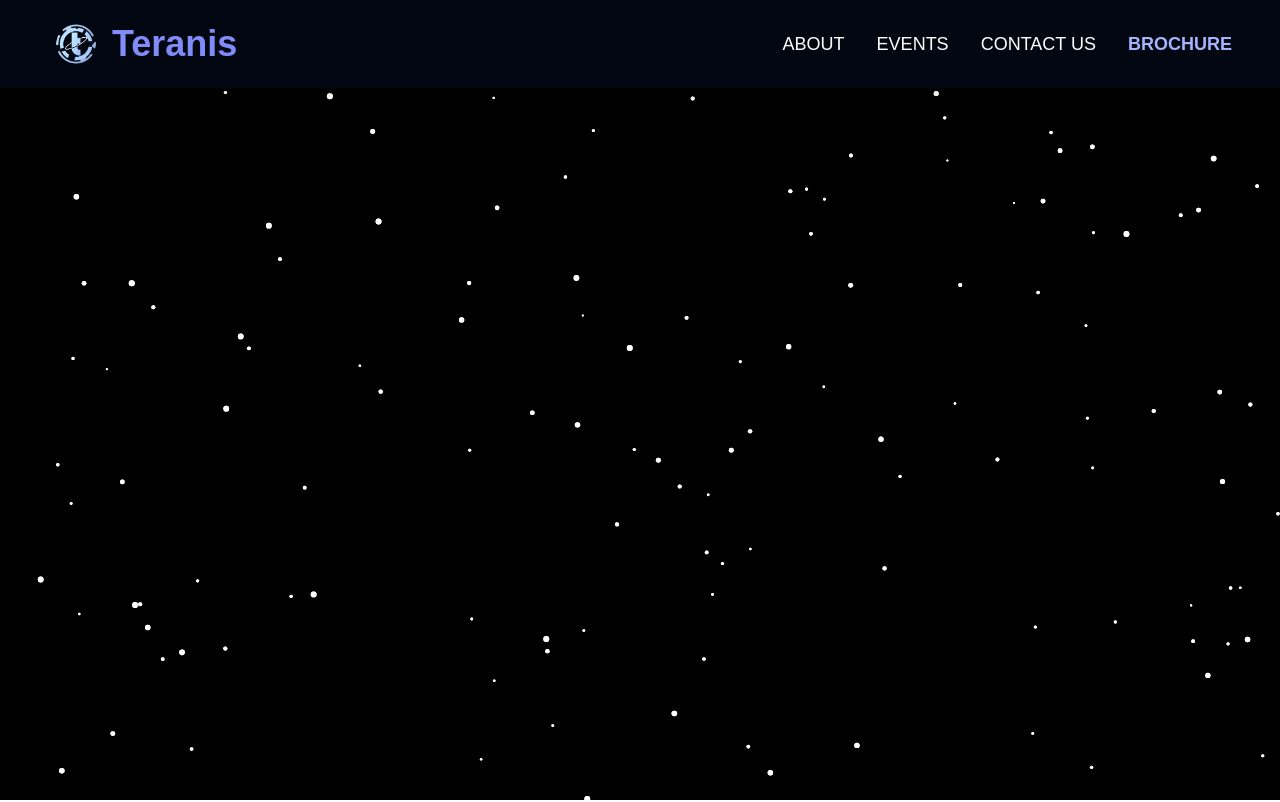
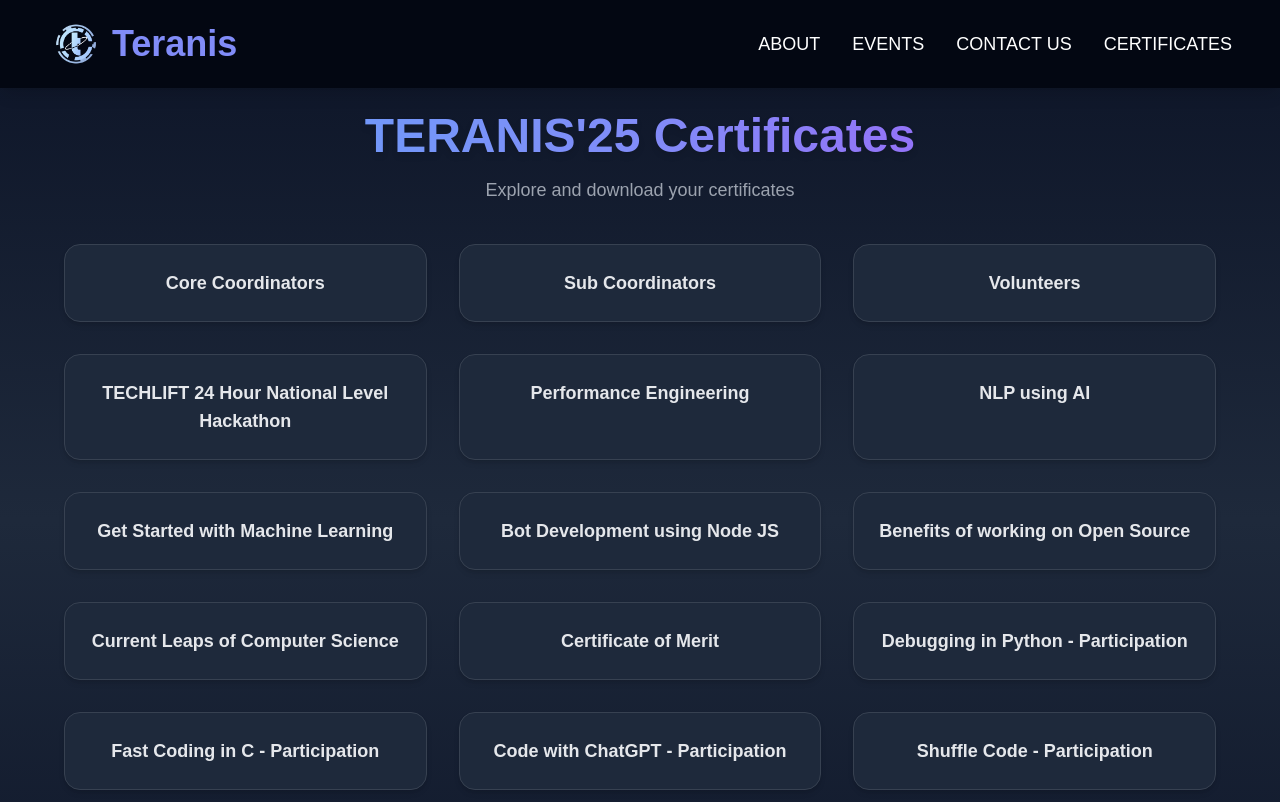
Before and after one commit to Noooobx/terranis, a React (Vite) app: page /certificates25 in a window 1280 px wide. Shown: the top 802 px of the page. Built offline with nearby package versions, Linux system fonts and the light colour scheme; a web font is replaced by a local one.

Commit message:
added magazine

```diff
--- a/src/App.jsx
+++ b/src/App.jsx
@@ -6,6 +6,7 @@ import ParticlesComponent from "./components/ParticlesComponent";
 import LoadingScreen from "./components/LoadingScreen";
 import CertificateVerifier from "./components/CertificateVerifier"; // Import Verifier Component
 import Certificates from "./components/Certificates";
+import FlipbookEmbed from "./components/FlipbookEmbed";
 
 function App() {
   const [loading, setLoading] = useState(true);
@@ -30,7 +31,8 @@ function App() {
             <Routes>
               <Route path="/" element={<Homepage />} />
               <Route path="/verify" element={<CertificateVerifier />} />
-              <Route path="/certificates" element={<Certificates />} />
+              <Route path="/certificates25" element={<Certificates />} />
+              <Route path="/magazine25" element={<FlipbookEmbed />} />
             </Routes>
           </>
         )}
--- a/src/components/Certificates.jsx
+++ b/src/components/Certificates.jsx
@@ -1,28 +1,80 @@
-import React from 'react';
+import React from "react";
 
 const Certificates = () => {
   const links = [
-    { name: 'Core Coordinators', url: 'https://drive.google.com/drive/folders/1oNdRfNXSquZ9-uE8IoH6BzsIVB6vkC1M?usp=drive_link' },
-    { name: 'Sub Coordinators', url: 'https://drive.google.com/drive/folders/1Qw6UM9LPAtvdhooJPy6QyyZcHRd3lLc0?usp=drive_link' },
-    { name: 'Volunteers', url: 'https://drive.google.com/drive/folders/1kQbJ0_bsOj35xi7QvH9Ui9VjJTnKPebt?usp=drive_link' },
-    { name: 'Performance Engineering', url: 'https://drive.google.com/drive/folders/1DGynTVKIyqlEtB0NQIHgmZZQoAaj39tA?usp=drive_link' },
-    { name: 'NLP using AI', url: 'https://drive.google.com/drive/folders/1_SRVgL4iJ3ljONcGhYZBobOObIAydHRz?usp=drive_link' },
-    { name: 'Get Started with Machine Learning', url: 'https://drive.google.com/drive/folders/1gY7ZQ2vpUbkDswaDRAVFS4AZ20t0ZnWr?usp=drive_link' },
-    { name: 'Bot Development using Node JS', url: 'https://drive.google.com/drive/folders/1UWmk39z3gisg84G8g7Me_gF63P8ZNCqW?usp=drive_link' },
-    { name: 'Benefits of working on Open Source', url: 'https://drive.google.com/drive/u/3/folders/1eJdiSFq1yftufuriJrpnM7EkCgXKDYyl?usp=sharing' },
-    { name: 'Current Leaps of Computer Science', url: 'https://drive.google.com/drive/u/0/mobile/folders/1eJdiSFq1yftufuriJrpnM7EkCgXKDYyl?usp=sharing' },
-    { name: 'Certificate of Merit', url: 'https://drive.google.com/drive/folders/1icnbDaBoOfOcIYx6E0EweipzrV-shCL-?usp=drive_link' },
-    { name: 'Debugging in Python - Participation', url: 'https://drive.google.com/drive/folders/1htEzziHd3Mk3TZ_TvTj99oeGYA-gN7sE?usp=sharing' },
-    { name: 'Fast Coding in C - Participation', url: 'https://drive.google.com/drive/folders/1qrUwHyruKSpu61_WJCTpNfP0VlynE8Ky?usp=sharing' },
-    { name: 'Code with ChatGPT - Participation', url: 'https://drive.google.com/drive/folders/1m4Ty8ogSCOqZlJvp3XB4x3SjgWPOKL3K?usp=drive_link' },
-    { name: 'Shuffle Code - Participation', url: 'https://drive.google.com/drive/folders/19RgwEUmd9C6OIbncLWgtxq9Oia9uZxxL?usp=sharing' },
-    { name: 'Swap Code - Participation', url: 'https://drive.google.com/drive/folders/15qshtWXhs2xYMDErQghP5KOdEFRpZcZ0?usp=sharing' },
-    { name: "Schrodinger's Program in Python - Participation", url: 'https://drive.google.com/drive/folders/1FOcVYTnRJfZ4Xt2leNvLH9Q8hUaZK-XO?usp=drive_link' },
+    {
+      name: "Core Coordinators",
+      url: "https://drive.google.com/drive/folders/1oNdRfNXSquZ9-uE8IoH6BzsIVB6vkC1M?usp=drive_link",
+    },
+    {
+      name: "Sub Coordinators",
+      url: "https://drive.google.com/drive/folders/1Qw6UM9LPAtvdhooJPy6QyyZcHRd3lLc0?usp=drive_link",
+    },
+    {
+      name: "Volunteers",
+      url: "https://drive.google.com/drive/folders/1kQbJ0_bsOj35xi7QvH9Ui9VjJTnKPebt?usp=drive_link",
+    },
+    {
+      name: "TECHLIFT 24 Hour National Level Hackathon",
+      url: "https://drive.google.com/drive/folders/1DNhJAGowjdyNM9ut9Cxvc8LorEgK9WP_?usp=drive_link",
+    },
+    {
+      name: "Performance Engineering",
+      url: "https://drive.google.com/drive/folders/1DGynTVKIyqlEtB0NQIHgmZZQoAaj39tA?usp=drive_link",
+    },
+    {
+      name: "NLP using AI",
+      url: "https://drive.google.com/drive/folders/1_SRVgL4iJ3ljONcGhYZBobOObIAydHRz?usp=drive_link",
+    },
+    {
+      name: "Get Started with Machine Learning",
+      url: "https://drive.google.com/drive/folders/1gY7ZQ2vpUbkDswaDRAVFS4AZ20t0ZnWr?usp=drive_link",
+    },
+    {
+      name: "Bot Development using Node JS",
+      url: "https://drive.google.com/drive/folders/1UWmk39z3gisg84G8g7Me_gF63P8ZNCqW?usp=drive_link",
+    },
+    {
+      name: "Benefits of working on Open Source",
+      url: "https://drive.google.com/drive/u/3/folders/1eJdiSFq1yftufuriJrpnM7EkCgXKDYyl?usp=sharing",
+    },
+    {
+      name: "Current Leaps of Computer Science",
+      url: "https://drive.google.com/drive/u/0/mobile/folders/1eJdiSFq1yftufuriJrpnM7EkCgXKDYyl?usp=sharing",
+    },
+    {
+      name: "Certificate of Merit",
+      url: "https://drive.google.com/drive/folders/1icnbDaBoOfOcIYx6E0EweipzrV-shCL-?usp=drive_link",
+    },
+    {
+      name: "Debugging in Python - Participation",
+      url: "https://drive.google.com/drive/folders/1htEzziHd3Mk3TZ_TvTj99oeGYA-gN7sE?usp=sharing",
+    },
+    {
+      name: "Fast Coding in C - Participation",
+      url: "https://drive.google.com/drive/folders/1qrUwHyruKSpu61_WJCTpNfP0VlynE8Ky?usp=sharing",
+    },
+    {
+      name: "Code with ChatGPT - Participation",
+      url: "https://drive.google.com/drive/folders/1m4Ty8ogSCOqZlJvp3XB4x3SjgWPOKL3K?usp=drive_link",
+    },
+    {
+      name: "Shuffle Code - Participation",
+      url: "https://drive.google.com/drive/folders/19RgwEUmd9C6OIbncLWgtxq9Oia9uZxxL?usp=sharing",
+    },
+    {
+      name: "Swap Code - Participation",
+      url: "https://drive.google.com/drive/folders/15qshtWXhs2xYMDErQghP5KOdEFRpZcZ0?usp=sharing",
+    },
+    {
+      name: "Schrodinger's Program in Python - Participation",
+      url: "https://drive.google.com/drive/folders/1FOcVYTnRJfZ4Xt2leNvLH9Q8hUaZK-XO?usp=drive_link",
+    },
   ];
 
   return (
-    <div className="min-h-screen w-full mt-20 bg-gradient-to-b from-gray-950 to-gray-900 p-8">
-      <h1 className="text-3xl sm:text-5xl font-extrabold text-center mb-4 text-blue-400 drop-shadow-md">
+    <div className="min-h-screen w-full mt-20 bg-gradient-to-b from-[#0f172a] via-[#1e293b] to-[#0f172a] p-8">
+      <h1 className="text-3xl sm:text-5xl font-extrabold text-center mb-4 text-transparent bg-clip-text bg-gradient-to-r from-blue-400 via-indigo-400 to-purple-500 drop-shadow-md">
         TERANIS'25 Certificates
       </h1>
       <p className="text-center text-gray-400 mb-10 text-lg">
@@ -35,8 +87,8 @@ const Certificates = () => {
             href={link.url}
             target="_blank"
             rel="noopener noreferrer"
-            className="block p-6 bg-gray-800 rounded-2xl shadow-lg hover:shadow-2xl transition transform hover:-translate-y-1 hover:scale-105 text-center font-semibold text-gray-300 hover:text-blue-400 text-lg border border-gray-700"
-          >
+            className="block p-6 bg-[#1e293b] rounded-2xl shadow-md hover:shadow-lg transition-all duration-300 transform hover:-translate-y-1 text-center font-semibold text-gray-200 text-lg border border-gray-700 hover:bg-gradient-to-r hover:from-indigo-600 hover:via-blue-600 hover:to-purple-600 hover:text-white"
+            >
             {link.name}
           </a>
         ))}
--- /dev/null
+++ b/src/components/FlipbookEmbed.jsx
@@ -0,0 +1,21 @@
+import React from "react";
+
+const FlipbookEmbed = () => {
+  return (
+    <div className="w-full flex justify-center items-center p-4">
+      <div className="w-[90%] aspect-video shadow-xl rounded-xl overflow-hidden">
+        <iframe
+          src="https://heyzine.com/flip-book/bac0f481a4.html"
+          title="Flipbook"
+          width="100%"
+          height="100%"
+          frameBorder="0"
+          allow="fullscreen"
+          sandbox="allow-scripts allow-same-origin allow-forms allow-popups"
+        ></iframe>
+      </div>
+    </div>
+  );
+};
+
+export default FlipbookEmbed;
--- a/src/components/Navbar.jsx
+++ b/src/components/Navbar.jsx
@@ -1,6 +1,7 @@
 import React, { useState } from "react";
 import { Menu } from "lucide-react";
-import { Link } from "react-scroll";
+import { Link as ScrollLink } from "react-scroll";
+import { Link } from "react-router-dom";
 import myIcon from "./icon.png";
 
 const Navbar = () => {
@@ -35,34 +36,29 @@ const Navbar = () => {
         {/* Desktop Menu */}
         <ul className="hidden md:flex space-x-8 text-white text-lg font-medium">
           <li className="hover:text-indigo-400 cursor-pointer">
-            <Link to="about" smooth={true} duration={500}>
+            <ScrollLink to="about" smooth={true} duration={500}>
               ABOUT
-            </Link>
+            </ScrollLink>
           </li>
           <li className="hover:text-indigo-400 cursor-pointer">
-            <Link to="events" smooth={true} duration={500}>
+            <ScrollLink to="events" smooth={true} duration={500}>
               EVENTS
-            </Link>
+            </ScrollLink>
           </li>
           <li className="hover:text-indigo-400 cursor-pointer">
-            <Link to="contact" smooth={true} duration={500}>
+            <ScrollLink to="contact" smooth={true} duration={500}>
               CONTACT US
+            </ScrollLink>
+          </li>
+          <li className="hover:text-indigo-400 cursor-pointer">
+            <Link to="/certificates25">
+              CERTIFICATES
             </Link>
-          </li>
-          <li className=" cursor-pointer">
-            {/* Download Brochure link */}
-            <a
-              href="/brochure.pdf"
-              download
-              className="text-indigo-300  font-extrabold"
-            >
-              BROCHURE
-            </a>
           </li>
         </ul>
       </div>
 
-      {/* Mobile Menu with Smooth Transition */}
+      {/* Mobile Menu */}
       <div
         className={`overflow-hidden transition-all duration-300 ${
           menuOpen ? "max-h-96 opacity-100" : "max-h-0 opacity-0"
@@ -70,34 +66,24 @@ const Navbar = () => {
       >
         <ul className="bg-gray-950 w-full flex flex-col space-y-10 text-white py-4 text-xl items-center font-medium md:hidden shadow-[0px_10px_15px_rgba(255,255,255,0.01)]">
           <li className="hover:text-indigo-400 cursor-pointer">
-            <Link to="about" smooth={true} duration={500} onClick={toggleMenu}>
+            <ScrollLink to="about" smooth={true} duration={500} onClick={toggleMenu}>
               ABOUT
-            </Link>
+            </ScrollLink>
           </li>
           <li className="hover:text-indigo-400 cursor-pointer">
-            <Link to="events" smooth={true} duration={500} onClick={toggleMenu}>
+            <ScrollLink to="events" smooth={true} duration={500} onClick={toggleMenu}>
               EVENTS
-            </Link>
+            </ScrollLink>
           </li>
           <li className="hover:text-indigo-400 cursor-pointer">
-            <Link
-              to="contact"
-              smooth={true}
-              duration={500}
-              onClick={toggleMenu}
-            >
+            <ScrollLink to="contact" smooth={true} duration={500} onClick={toggleMenu}>
               CONTACT US
+            </ScrollLink>
+          </li>
+          <li className="hover:text-indigo-400 cursor-pointer">
+            <Link to="/certificates25" onClick={toggleMenu}>
+              CERTIFICATES
             </Link>
-          </li>
-          <li className="cursor-pointer">
-            {/* Download Brochure link */}
-            <a
-              href="/path-to-your-brochure.pdf"
-              download
-              className="text-indigo-400 hover:text-indigo-600"
-            >
-             BROCHURE
-            </a>
           </li>
         </ul>
       </div>
```
Also changed, not shown: src/components/Homepage.jsx (+24 -0 lines).
